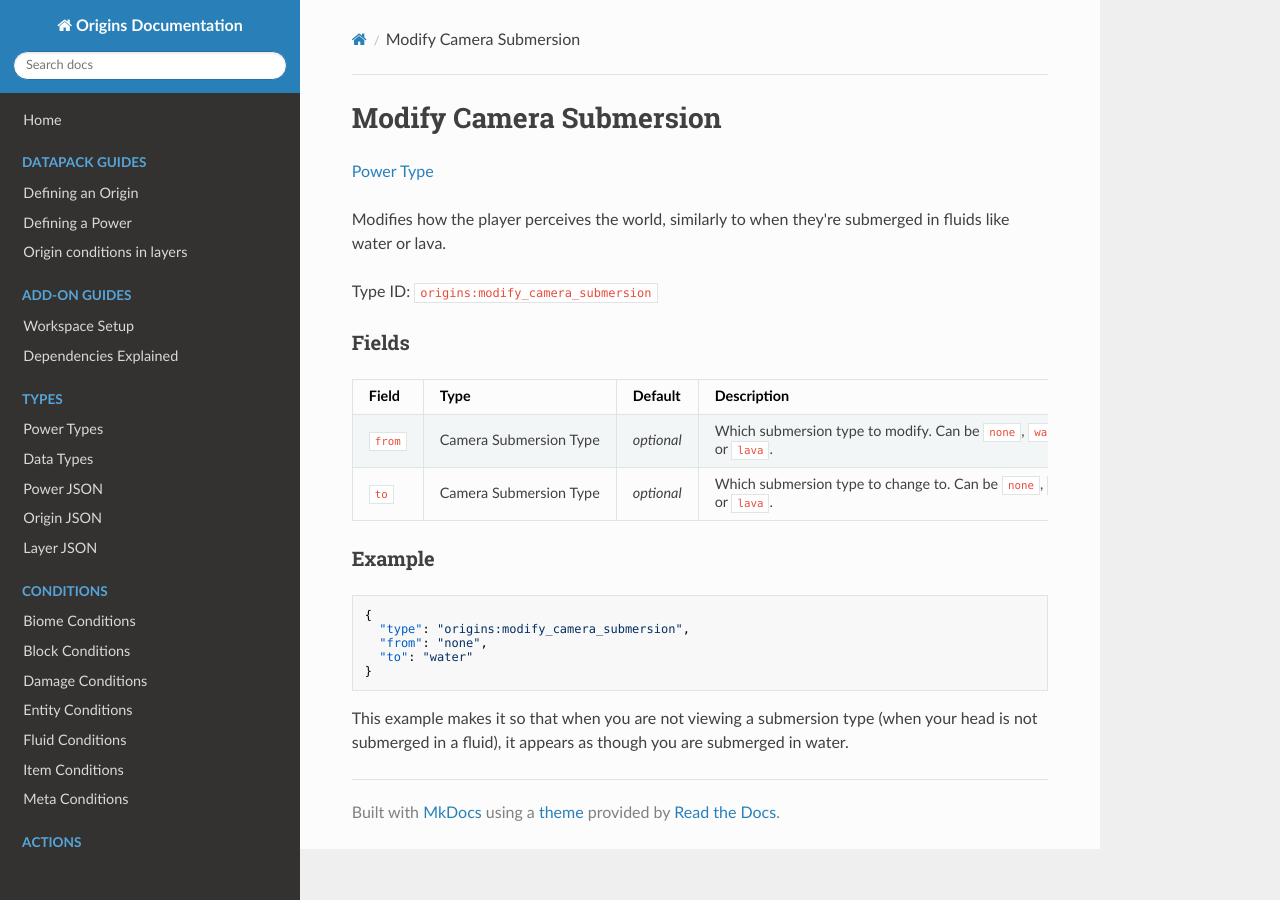
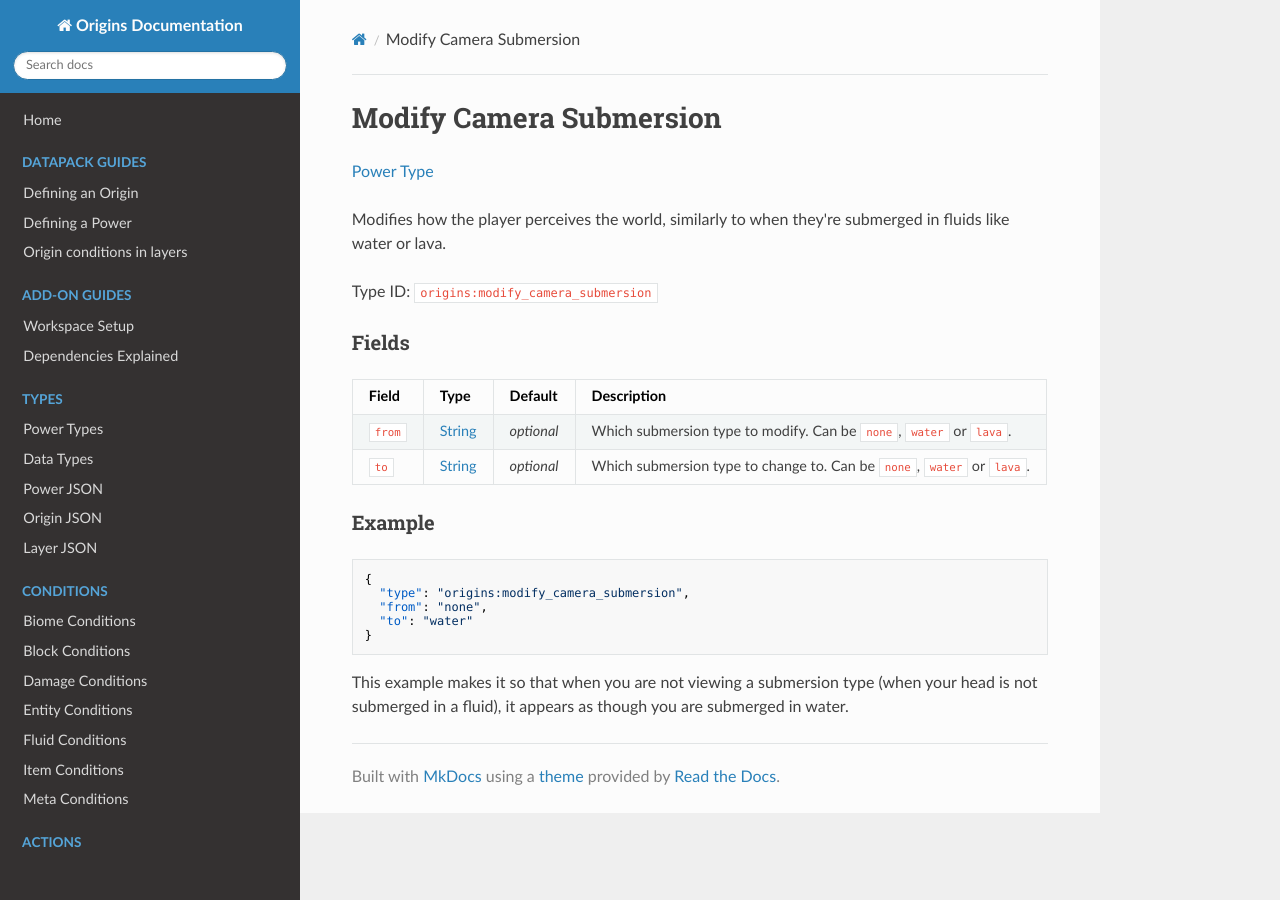
Before and after one commit to apace100/origins-docs, an MkDocs documentation site: the page built from docs/power_types/modify_camera_submersion.md, in a window 1280 px wide. Built offline with MkDocs 1.6.1, drawn with Linux system fonts in a browser that asks for light colours; nearby versions of some CDN libraries.

Commit message:
Tweak `modify_camera_submersion.md` a bit
Apply the suggested changes

````diff
--- a/docs/power_types/modify_camera_submersion.md
+++ b/docs/power_types/modify_camera_submersion.md
@@ -14,8 +14,8 @@ Type ID: `origins:modify_camera_submersion`
 
 Field | Type | Default | Description
 ------|------|---------|-------------
-`from` | Camera Submersion Type | _optional_ | Which submersion type to modify. Can be `none`, `water` or `lava`.
-`to` | Camera Submersion Type | _optional_ | Which submersion type to change to. Can be `none`, `water` or `lava`.
+`from` | [String](../data_types/string.md) | _optional_ | Which submersion type to modify. Can be `none`, `water` or `lava`.
+`to` | [String](../data_types/string.md) | _optional_ | Which submersion type to change to. Can be `none`, `water` or `lava`.
 
 ### Example
 ```json
````
